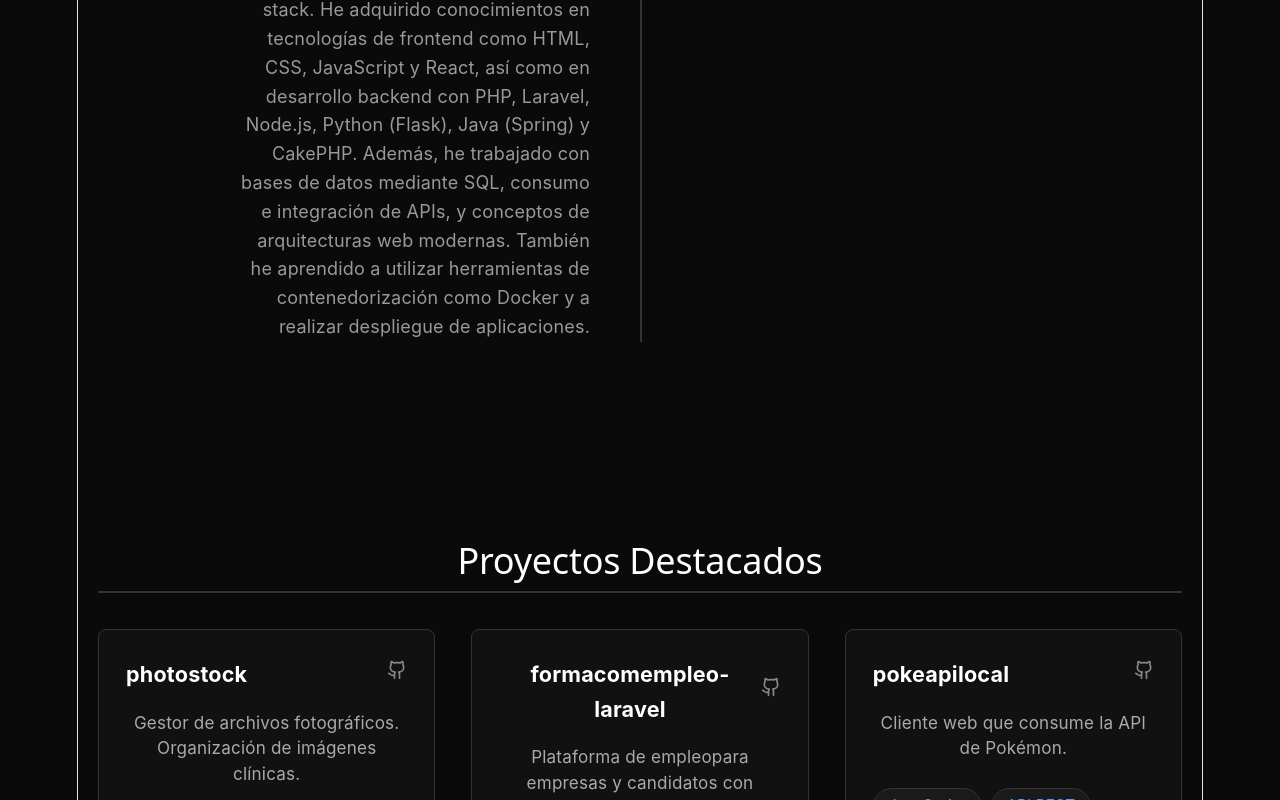
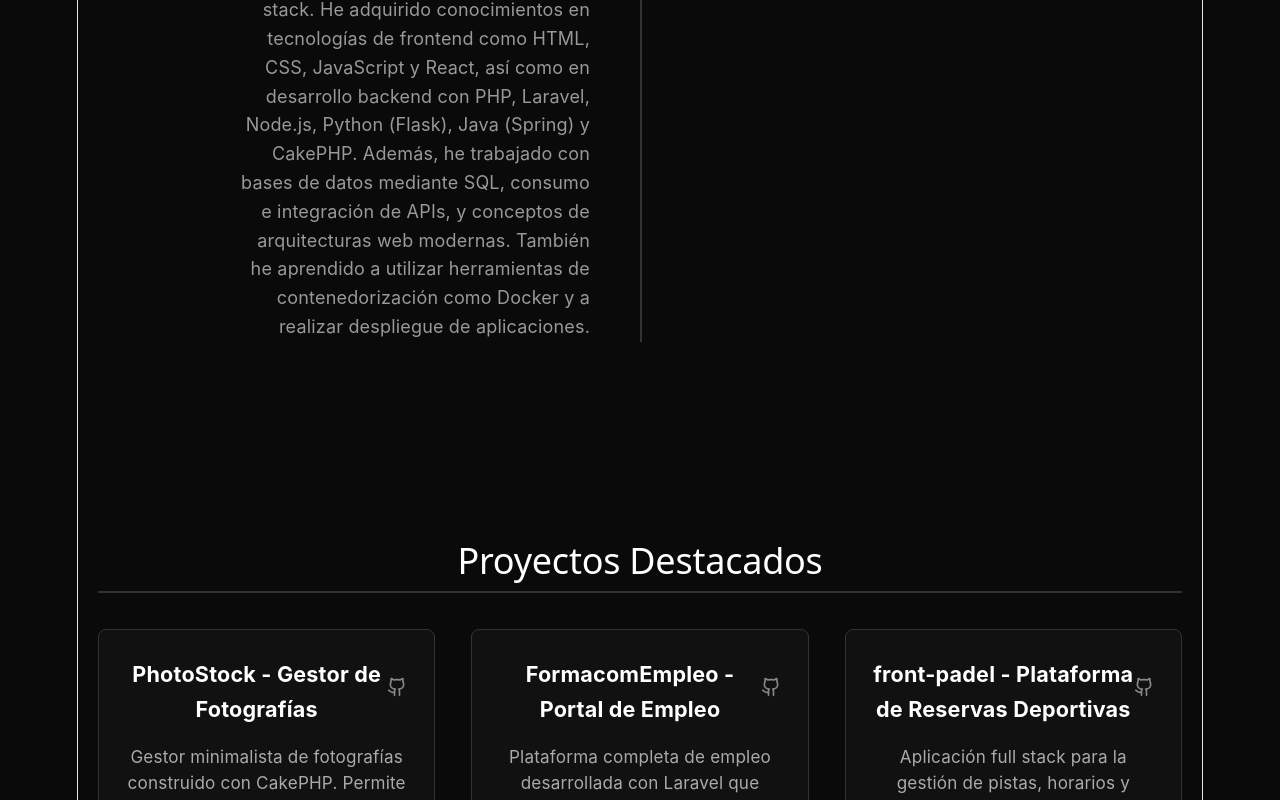
Before and after one commit to Incongo/mi-portfolio, a React (Vite) app: page / in a window 1280 px wide. Shown: the part 2000-2800 px from the top of the page. Built offline with nearby package versions, Linux system fonts and the light colour scheme; the HTML template or start-up script is replaced by a standard one.

Commit message:
proyectos destacados actualizados

```diff
--- a/src/components/ProyectosDestacados.jsx
+++ b/src/components/ProyectosDestacados.jsx
@@ -7,43 +7,102 @@ function ProyectosDestacados() {
     const proyectos = [
         {
             id: 1,
-            nombre: 'photostock',
-            descripcion: 'Gestor de archivos fotográficos. Organización de imágenes clínicas.',
-            tecnologias: ['PHP'],
+            nombre: 'PhotoStock - Gestor de Fotografías',
+            descripcion: 'Gestor minimalista de fotografías construido con CakePHP. Permite la subida de archivos, organización por carpetas y etiquetado múltiple. Diseñado pensando en fotógrafos que necesitan clasificar grandes volúmenes de imágenes clínicas o artísticas.',
+            tecnologias: ['CakePHP', 'TailwindCSS', 'JavaScript'],
             github: 'https://github.com/Incongo/photostock',
-            demo: null
+            demo: null,
+            caracteristicas: [
+                'Subida de imágenes con renombrado único y validación básica',
+                'Sistema de etiquetado múltiple (many-to-many) para clasificación',
+                'CRUD completo para fotos y etiquetas',
+                'Arquitectura MVC limpia con CakePHP',
+                'Interfaz minimalista con TailwindCSS',
+                'Migraciones de base de datos para despliegue reproducible'
+            ]
         },
         {
-            id: 2,
-            nombre: 'formacomempleo-laravel',
-            descripcion: 'Plataforma de empleopara empresas y candidatos con Laravel.',
-            tecnologias: ['Laravel', 'Blade', 'PHP'],
+            id: 2, // Ajusta según el orden final
+            nombre: 'FormacomEmpleo - Portal de Empleo',
+            descripcion: 'Plataforma completa de empleo desarrollada con Laravel que conecta empresas y candidatos. Gestiona ofertas, postulaciones, perfiles con roles diferenciados y subida de archivos. Ideal para entender flujos de trabajo complejos con autenticación y autorización.',
+            tecnologias: ['Laravel', 'PHP', 'Blade'],
             github: 'https://github.com/Incongo/formacomempleo-laravel',
-            demo: null
+            demo: null,
+            caracteristicas: [
+                'Tres roles de usuario: Administrador, Empresa y Candidato, cada uno con su propio dashboard y permisos',
+                'Registro diferenciado para empresas y candidatos',
+                'Gestión completa de ofertas (CRUD) para empresas',
+                'Sistema de postulaciones con mensajes y gestión de estados (pendiente/aceptada/rechazada)',
+                'Filtros avanzados por estado, fecha y palabras clave',
+                'Subida de fotos y CVs con almacenamiento público',
+                'Middleware personalizado para control de acceso por roles'
+            ]
         },
         {
             id: 3,
-            nombre: 'pokeapilocal',
-            descripcion: 'Cliente web que consume la API de Pokémon.',
-            tecnologias: ['JavaScript', 'API REST'],
-            github: 'https://github.com/Incongo/pokeapilocal',
-            demo: null
+            nombre: 'front-padel - Plataforma de Reservas Deportivas',
+            descripcion: 'Aplicación full stack para la gestión de pistas, horarios y reservas de pádel. Incluye autenticación JWT, roles de usuario y administrador, panel de control completo y un frontend moderno con React.',
+            tecnologias: ['React', 'Python', 'Flask'],
+            github: 'https://github.com/Incongo/front-padel',
+            demo: 'https://incongo.github.io/front-padel/',
+            caracteristicas: [
+                'Frontend con React 19 y Vite para un desarrollo rápido y moderno',
+                'Backend en Python con Flask, SQLAlchemy y autenticación JWT',
+                'Sistema de roles: usuarios y administradores con diferentes permisos',
+                'Panel de administración completo con CRUD de usuarios, pistas y horarios',
+                'Filtrado de disponibilidad por fecha y franja horaria',
+                'Selección de slots consecutivos para reservas flexibles',
+                'Historial de reservas para cada usuario',
+                'Despliegue del frontend en GitHub Pages (demo funcional)'
+            ]
         },
         {
             id: 4,
-            nombre: 'front-padel',
-            descripcion: 'Aplicación frontend para gestión de pistas de pádel.',
-            tecnologias: ['JavaScript'],
-            github: 'https://github.com/Incongo/front-padel',
-            demo: null
+            nombre: 'Pokedex Interactiva',
+            descripcion: 'Pokédex web interactiva que consume la PokeAPI para mostrar información detallada de los Pokémon. Incluye tarjetas con efectos visuales, gráficos de estadísticas con Chart.js y una interfaz moderna y responsive.',
+            tecnologias: ['JavaScript', 'HTML5', 'CSS'],
+            github: 'https://github.com/Incongo/pokedex',
+            demo: null,
+            caracteristicas: [
+                'Consumo completo de la PokeAPI para obtener datos en tiempo real',
+                'Tarjetas interactivas con efectos "carta" y reflejos dinámicos (CSS avanzado)',
+                'Gráficos de radar con Chart.js para visualizar estadísticas base',
+                'Vistas diferenciadas: listado general y detalle individual',
+                'Arquitectura modular con archivos JS separados por funcionalidad',
+                'Diseño responsive y componentes reutilizables (header/footer)'
+            ]
         },
         {
             id: 5,
-            nombre: 'Hundiendo la flota en Java',
-            descripcion: 'Aplicación en Java para creacion de partidas online de hundir la flota.',
-            tecnologias: ['Java'],
+            nombre: 'Battleship Online  - Java',
+            descripcion: 'Aplicación web multijugador del clásico Hundir la Flota. Permite registro de usuarios, creación de partidas públicas/privadas y juego en tiempo real con validación completa de reglas y turnos.',
+            tecnologias: ['Java', 'Spring', 'Thymeleaf', 'WebSockets'],
             github: 'https://github.com/Incongo/HundiendoenJava',
-            demo: null
+            demo: null,
+            caracteristicas: [
+                'Tablero 10x10 con 5 tipos de barcos',
+                'Sistema de turnos y detección automática de fin de partida',
+                'Registro/login de usuarios y estadísticas',
+                'Salas de espera en tiempo real',
+                'Arquitectura MVC con Spring Boot'
+            ]
+        },
+        {
+            id: 6,
+            nombre: 'Incongogram - Red Social de Fotografías',
+            descripcion: 'Red social centrada en la publicación y compartición de fotografías, desarrollada íntegramente en PHP nativo. Los usuarios pueden registrarse, subir imágenes, votar (con AJAX), comentar y gestionar su perfil personal.',
+            tecnologias: ['PHP', 'JavaScript (AJAX)', 'CSS'],
+            github: 'https://github.com/Incongo/formacombook',
+            demo: null,
+            caracteristicas: [
+                'Sistema completo de autenticación: registro, login y edición de perfil',
+                'Subida de imágenes con almacenamiento en servidor',
+                'Sistema de votos (me gusta) implementado con AJAX para actualización asíncrona',
+                'Comentarios y respuestas anidadas en cada fotografía',
+                'CRUD completo para que los usuarios gestionen sus propias fotos (editar/eliminar)',
+                'Arquitectura organizada con includes reutilizables y separación de lógica',
+                'Base de datos MySQL con estructura relacional para usuarios, fotos, votos y comentarios'
+            ]
         }
     ];
 
```
